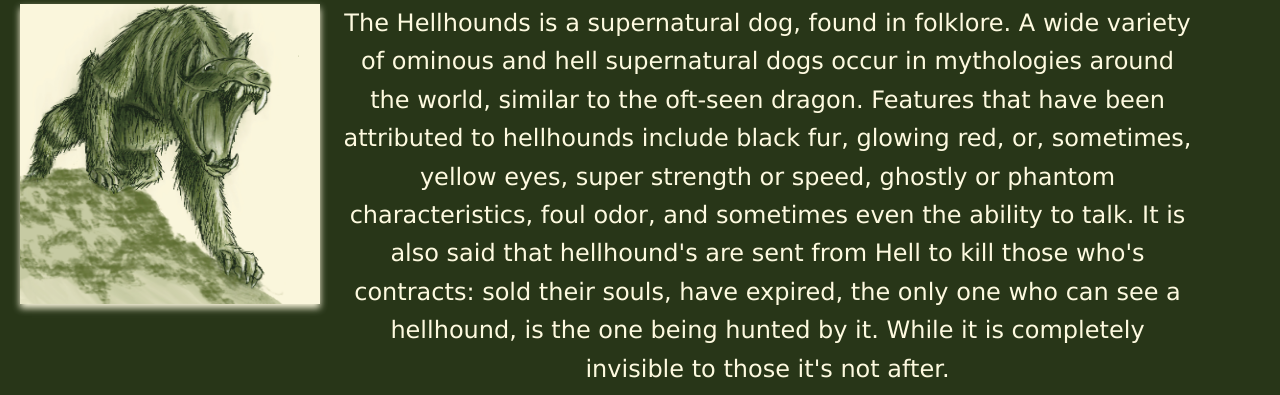
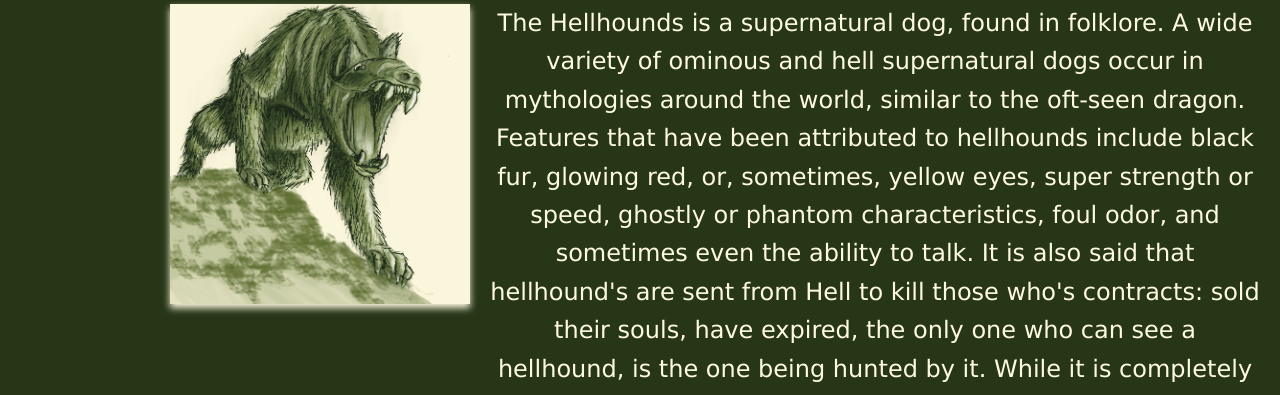
Before and after one commit to jvalentine946/folklore-project, a plain HTML site: page europe.html in a window 1280 px wide. Shown: the part 234-629 px from the top of the page. Drawn offline with Linux system fonts and the light colour scheme.

Commit message:
Fixed Position in Europe

```diff
--- a/styles.css
+++ b/styles.css
@@ -390,7 +390,7 @@ div .Amap img {
 .hellhound-center {
   text-align: center;
   display: flex;
-  margin-right: 10px;
+  margin-left: 150px;
 }
 .hellhound-image img {
   height: 300px;
```
